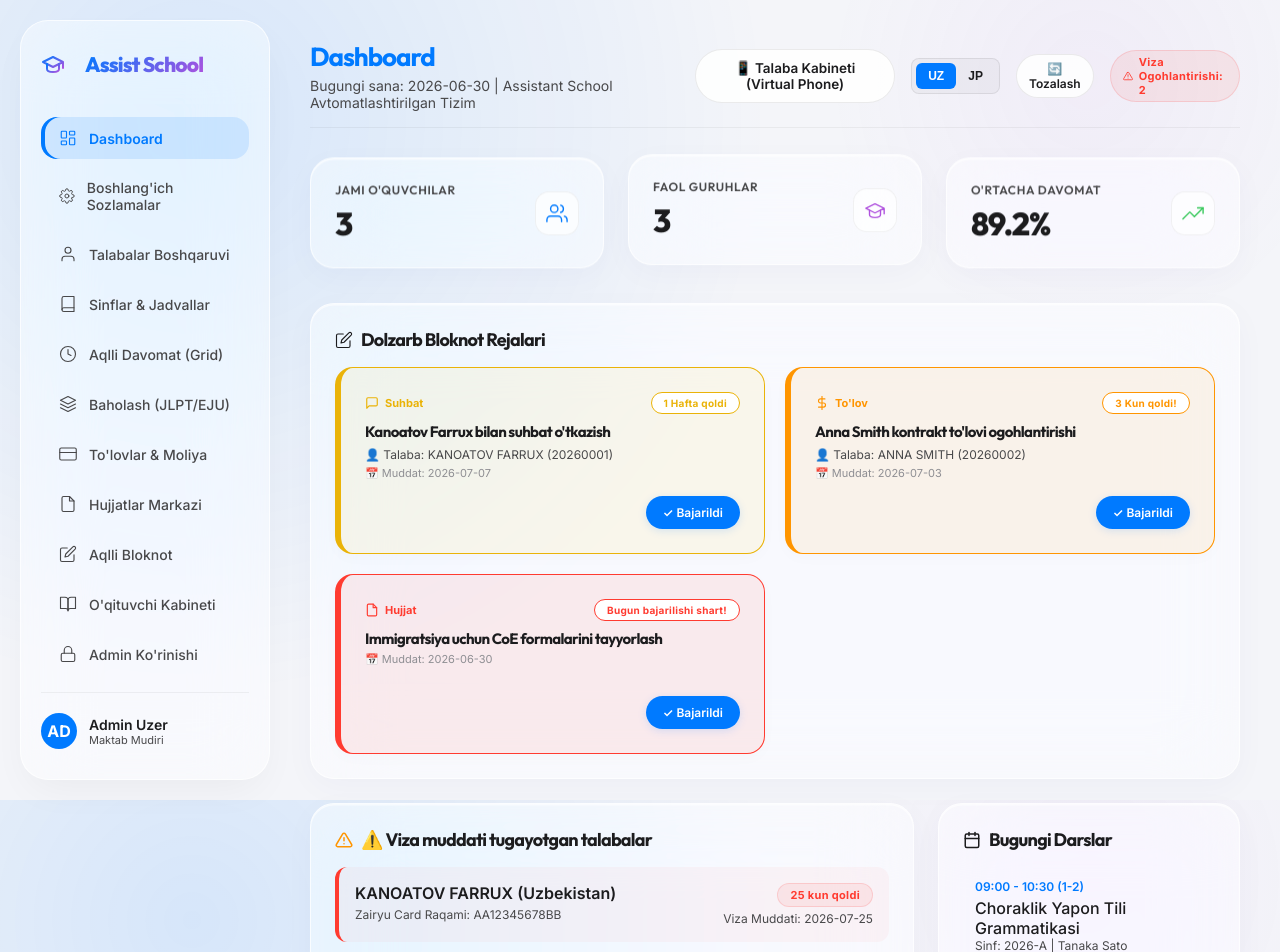
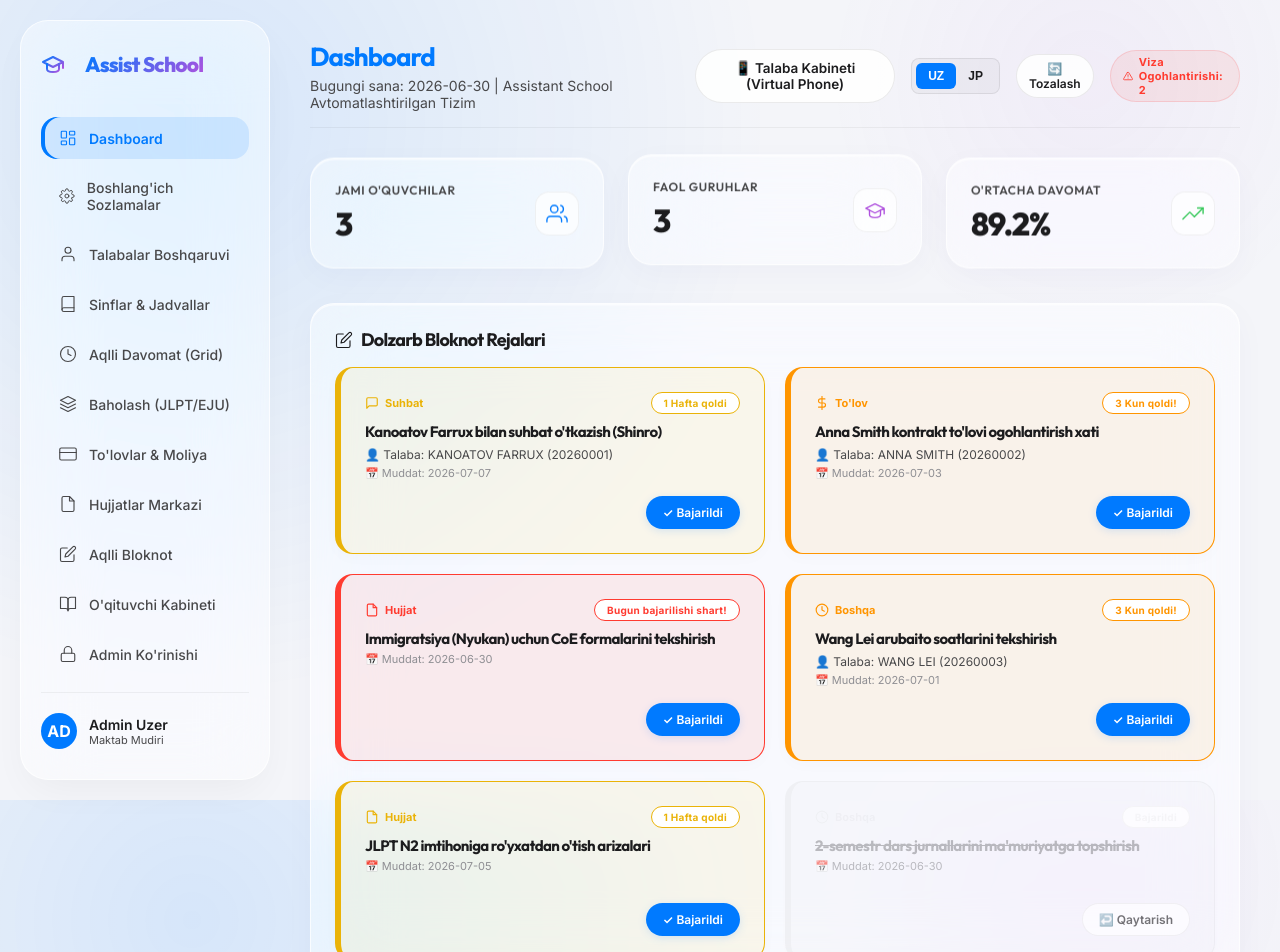
Before and after one commit to farruxon9-cloud/assistant-school, a React (Vite) app: page / in a window 1280 px wide. Shown: the top 952 px of the page. Built offline with nearby package versions, Linux system fonts and the light colour scheme.

Commit message:
added realistic sample notepad tasks including completed logs

```diff
--- a/src/mockDb.js
+++ b/src/mockDb.js
@@ -169,11 +169,13 @@ export const INITIAL_CALENDAR = {
   ]
 };
 
-// Smart Reminders / Notepad Tasks Database
 export const INITIAL_TASKS = [
-  { id: 'task1', title: 'Kanoatov Farrux bilan suhbat o\'tkazish', studentId: '20260001', dueDate: '2026-07-07', category: 'Suhbat', status: 'Pending' }, // Exactly 7 days left (1 week)
-  { id: 'task2', title: 'Anna Smith kontrakt to\'lovi ogohlantirishi', studentId: '20260002', dueDate: '2026-07-03', category: 'To\'lov', status: 'Pending' }, // Exactly 3 days left
-  { id: 'task3', title: 'Immigratsiya uchun CoE formalarini tayyorlash', studentId: null, dueDate: '2026-06-30', category: 'Hujjat', status: 'Pending' } // Due Today!
+  { id: 'task1', title: 'Kanoatov Farrux bilan suhbat o\'tkazish (Shinro)', studentId: '20260001', dueDate: '2026-07-07', category: 'Suhbat', status: 'Pending' },
+  { id: 'task2', title: 'Anna Smith kontrakt to\'lovi ogohlantirish xati', studentId: '20260002', dueDate: '2026-07-03', category: 'To\'lov', status: 'Pending' },
+  { id: 'task3', title: 'Immigratsiya (Nyukan) uchun CoE formalarini tekshirish', studentId: null, dueDate: '2026-06-30', category: 'Hujjat', status: 'Pending' },
+  { id: 'task4', title: 'Wang Lei arubaito soatlarini tekshirish', studentId: '20260003', dueDate: '2026-07-01', category: 'Boshqa', status: 'Pending' },
+  { id: 'task5', title: 'JLPT N2 imtihoniga ro\'yxatdan o\'tish arizalari', studentId: null, dueDate: '2026-07-05', category: 'Hujjat', status: 'Pending' },
+  { id: 'task6', title: '2-semestr dars jurnallarini ma\'muriyatga topshirish', studentId: null, dueDate: '2026-06-30', category: 'Boshqa', status: 'Completed' }
 ];
 
 // O'qituvchilar dars jurnali (Class journals & substitute handoffs)
```
